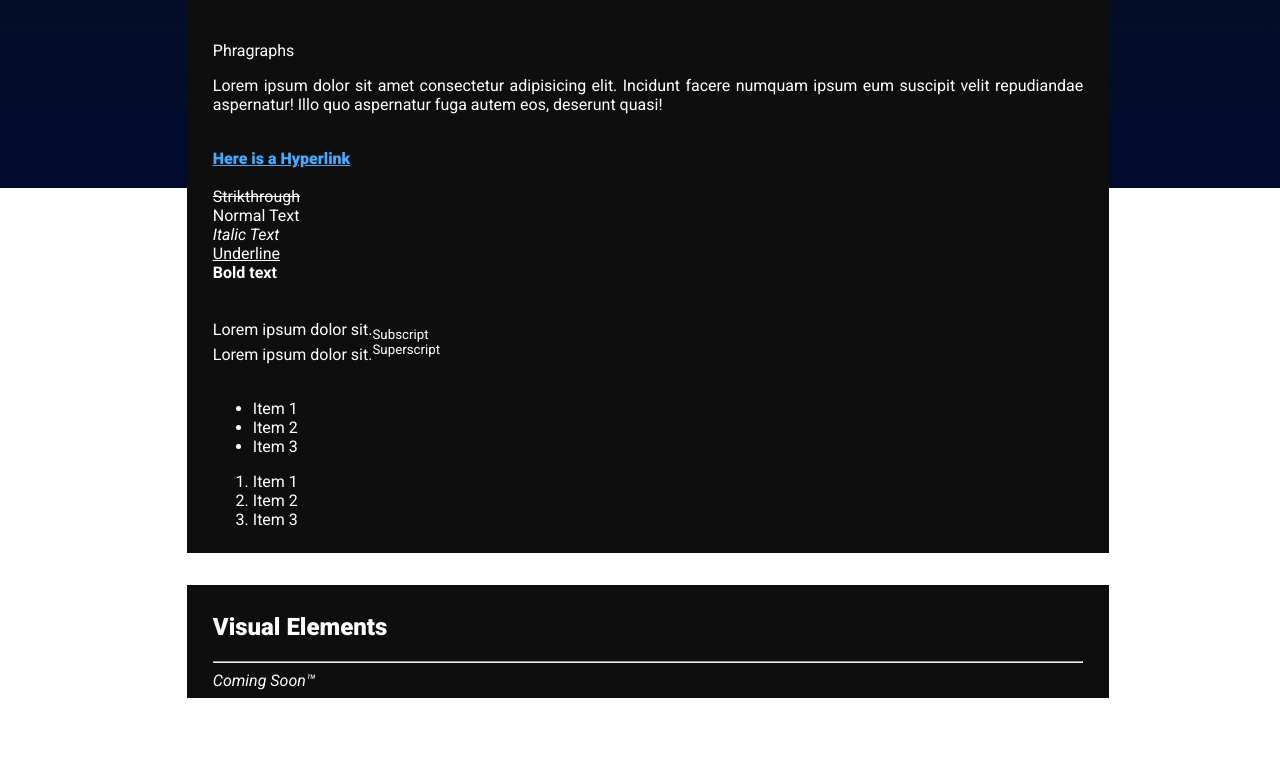
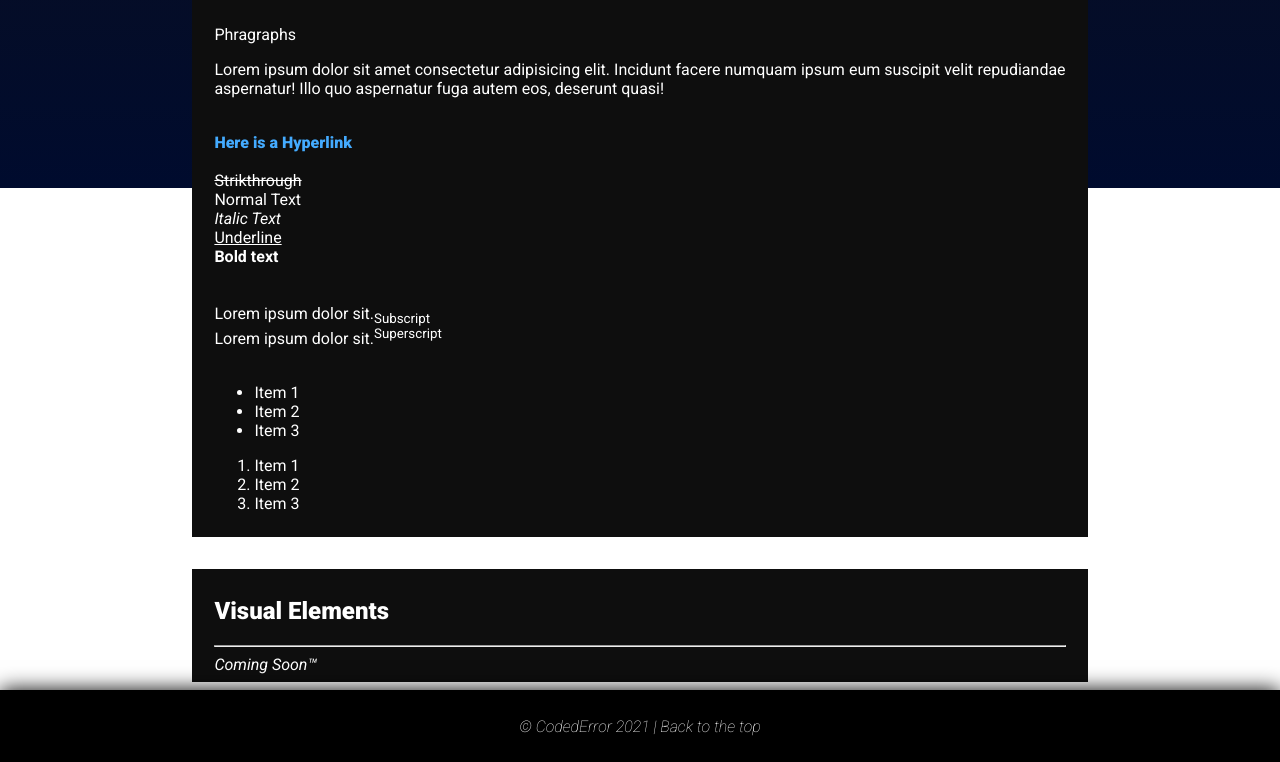
Before and after one commit to Coded-Error/Coded-Error.github.io, a plain HTML site: page index.html in a window 1280 px wide. Shown: the part 612-1374 px from the top of the page. Before the commit the page ends 1310 px from the top, so only its background shows below. Drawn offline with Linux system fonts and the light colour scheme.

Commit message:
Basic Improvements

```diff
--- a/css/base.css
+++ b/css/base.css
@@ -4,10 +4,10 @@
 
 /* CSS */
 
-/* Intergrate the font family globally */
-html { font-family: "Roboto"; height: 100%; color: #FFFFFF; text-align: justify; overflow-x: hidden; }
+/* Background */
 
-/* Background */
+.wrap { box-sizing: border-box }
+
 .bg {
     top: 0;
     left: 0;
@@ -16,6 +16,13 @@ html { font-family: "Roboto"; height: 100%; color: #FFFFFF; text-align: justify;
     min-width: 100%;
     min-height: 100%;
     background: linear-gradient(0deg, rgb(0, 11, 46), rgb(19, 19, 19));
+}
+
+body {
+    font-family: "Roboto";
+    color: #FFFFFF;
+    text-align: justify;
+    margin: 0;
 }
 
 /* TOP-BAR */
@@ -30,27 +37,27 @@ html { font-family: "Roboto"; height: 100%; color: #FFFFFF; text-align: justify;
     position: fixed;
 
     /* Elelement visuals */
-    width: auto;
-    height: 10%;
+    width: 100%;
+    height: 4em;
     z-index: 10000;
     background: #000000;
     box-shadow: 0 0 20px #000000;
+    display: flex;
+    justify-content: center;
 }
 
 /* So we can have a margin, let's have the width of our container */
 /* -10% on both sides */
 .top-bar .content {
-    width: 90%;
+    width: 70%;
     height: 100%;
-    padding: 0 10% 0 10%;
-    text-decoration: none;
 }
 
 /* The brand container */
 .top-bar .brand {
     height: 100%;
     width: min-content;
-    text-decoration: none;
+    float: left;
 
     display: flex; /* This, combined with align-items: center, makes it's content align at the center. This, however, does inherit to the children */
     align-items: center;
@@ -63,43 +70,84 @@ html { font-family: "Roboto"; height: 100%; color: #FFFFFF; text-align: justify;
     color: #FFFFFF;
     padding-left: 10px;
     text-decoration: none;
-    transition: color .5s ease-in, text-shadow .5s ease-in; /* Think of the transition property as a way we can tween objects without calling @keyframes */
+    transition: color .2s ease-in, text-shadow .2s ease-in; /* Think of the transition property as a way we can tween objects without calling @keyframes */
 }
 
 /* Edit the icon visualizations */
 .top-bar .brand #logo {
-    height: 70%;
-    width: auto;
+    height: 2.75em;
+    width: 2.75em;
     border-radius: 100%; /* This property behaves similarly to UICorners */
     background: rgb(12, 12, 12);
-    transition: box-shadow .5s ease-in;
+    transition: box-shadow .2s ease-in;
 }
+
+.low-bar a[href] { font-weight: 200; color: #FFFFFF; }
+.low-bar a[href]:hover { text-decoration: underline; text-shadow: none; }
 
 /* These are the goals of the transitions */
 .brand:hover #logo { box-shadow: 0 0 10px rgb(0, 68, 124); }
 .brand:hover #text { color: rgb(0, 120, 218); text-shadow: 0 0 10px rgb(0, 68, 124); }
 
+/* LOW-BAR */
+
+/* Footer of the page */
+.low-bar {
+    /* Position */
+    position: relative;
+    bottom: 0;
+    top: 4em;
+
+    /* Elelement visuals */
+    width: 100%;
+    min-height: 4.5em;
+    background: #000000;
+    box-shadow: 0 0 20px #000000;
+    justify-content: center;
+    display: flex;
+}
+
+/* So we could have a margin */
+.low-bar .content {
+    width: 70%;
+    height: 100%;
+    position: absolute;
+    align-content: center;
+    justify-content: center;
+    align-items: center;
+    display: flex;
+}
+
+.low-bar .text {
+    font-weight: 100;
+    font-style: italic;
+    text-align: center;
+}
+
 /* ACTUAL CONTENT */
 
 /* The invisible container for our content */
 .body {
-    top: 10%;
-    width: 100%;
-    height: 90%;
-    position: absolute;
+    display: flex;
+    justify-content: center;
+
+    min-height: 80%;
+    height: auto;
+
+    box-sizing: border-box;
+
+    position: relative;
+    top: 4em;
 }
 
 /* The margin of the content */
-.content {
-    width: 80%;
-    height: 100%;
-    margin-left: 10%;
-    margin-right: 10%;
+.body .content {
+    width: 70%;
 }
 
 /* A Box/Section of text */
 .box {
-    margin: 2em 5% 2em 5%;
+    margin: 2em 0 2em 0;
     padding: 0.5em 2.5% 0.5em 2.5%;
     background-color: rgb(14, 14, 14);
     position: relative;
@@ -113,9 +161,9 @@ h1, h2, h3, h4, h5, h6 { font-weight: 900; }
 
 a[href], p[href] {
     font-weight: 900;
-    text-decoration: underline;
+    text-decoration: none;
     color: rgb(68, 171, 255);
-    transition: color .5s ease-in, text-shadow .5s ease-in;
+    transition: color .2s ease-in, text-shadow .2s ease-in;
 }
 
 a[href]:hover, p[href]:hover {
--- a/index.html
+++ b/index.html
@@ -7,14 +7,15 @@
     <title>CodedError | Website</title>
     <!-- STYLESHEETS -->
     <link rel="stylesheet" type="text/css" href="/css/base.css">
+    <!-- FAVICONS -->
+    <link rel="shortcut icon" href="/assets/icon.ico" sizes="1000x1000" type="image/ico">
 </head>
 <body>
-    <div class="wrap">
     <!-- This is the top bar, fixed to the top of the site -->
     <div class="top-bar">
         <div class="content">
             <a class="brand" href="/">
-                    <img id="logo" alt="Owner's player icon" src="https://tr.rbxcdn.com/78e99527cb443e12e555e8649bdb0a9e/720/720/AvatarHeadshot/Png">
+                <img id="logo" alt="Website icon/logo" src="/assets/icon.svg">
                 <span id="text">CodedError</span>
             </a>
         </div>
@@ -80,6 +81,15 @@
                 </div>
         </div>
     </div>
+
+    <!-- This is the bottom bar, positioned at the bottom -->
+    <!-- of the website -->
+    <div class="low-bar">
+        <div class="content">
+            <p class="text">
+                &COPY; <a href="github.com/Coded-Error">CodedError</a> 2021 | <a href="/">Back to the top</a>
+            </p>
+        </div>
     </div>
 </body>
 <script src="/java/base.js"></script>
```
Also changed, not shown: assets/icon.ico (added), assets/icon.svg (added). Lines whose indentation alone changed are shown as unchanged.
